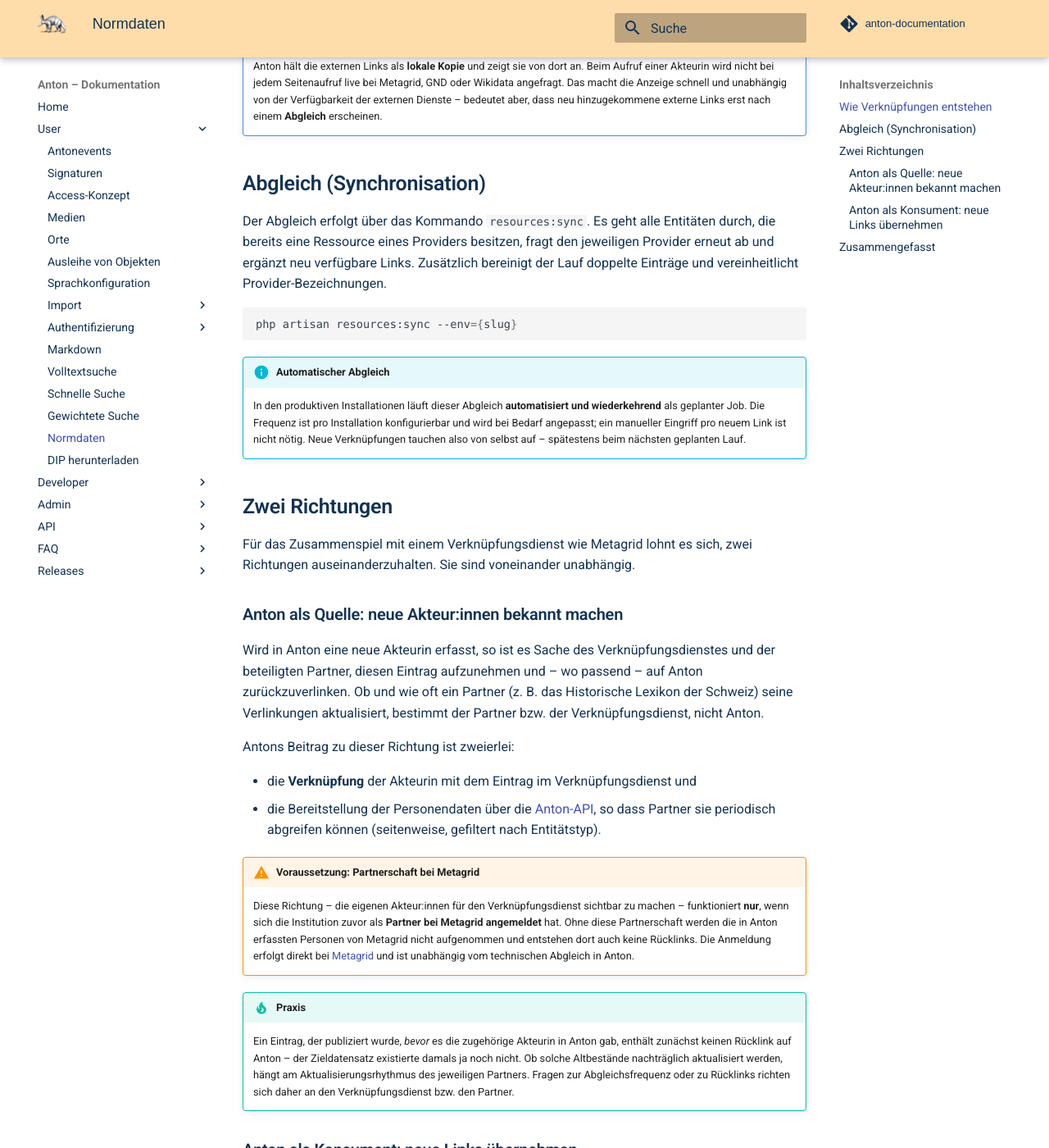
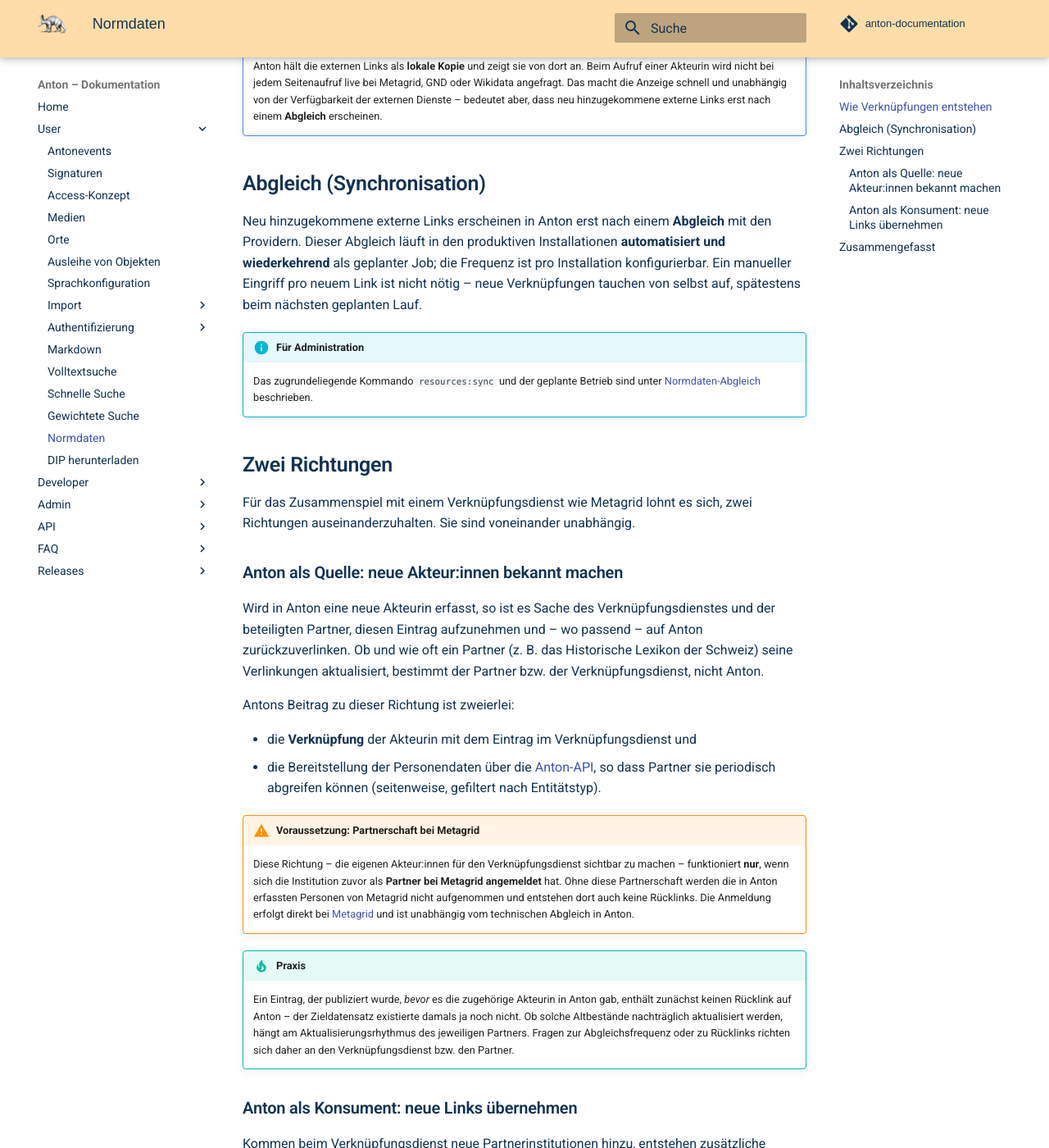
Before and after one commit to kraenzle-ritter/anton-documentation, an MkDocs documentation site: the page built from docs/user/authorities.md, in a window 1280 px wide and 1400 px high, scrolled down 548 px. Shown: the whole window at 82% size. Built offline with MkDocs 1.6.1 and Material for MkDocs 9.7.7, drawn with Linux system fonts in a browser that asks for light colours; some web fonts are replaced; comment, search, counter and statistics services are not loaded; some of the changed text lies outside the part shown.

Commit message:
docs(authorities): resources:sync-CLI in den Admin-Bereich verschieben
Neue Admin-Seite admin/authorities.md (Kommando + geplanter Betrieb); die
User-Seite verweist nur noch darauf und nennt den artisan-Befehl nicht mehr.

````diff
--- a/docs/user/authorities.md
+++ b/docs/user/authorities.md
@@ -26,21 +26,16 @@ Ressource gespeichert werden. Anton legt daraufhin einen Link in einer eigenen
 
 ## Abgleich (Synchronisation)
 
-Der Abgleich erfolgt über das Kommando `resources:sync`. Es geht alle
-Entitäten durch, die bereits eine Ressource eines Providers besitzen, fragt den
-jeweiligen Provider erneut ab und ergänzt neu verfügbare Links. Zusätzlich
-bereinigt der Lauf doppelte Einträge und vereinheitlicht Provider-Bezeichnungen.
+Neu hinzugekommene externe Links erscheinen in Anton erst nach einem
+**Abgleich** mit den Providern. Dieser Abgleich läuft in den produktiven
+Installationen **automatisiert und wiederkehrend** als geplanter Job; die
+Frequenz ist pro Installation konfigurierbar. Ein manueller Eingriff pro neuem
+Link ist nicht nötig – neue Verknüpfungen tauchen von selbst auf, spätestens
+beim nächsten geplanten Lauf.
 
-```bash
-php artisan resources:sync --env={slug}
-```
-
-!!! info "Automatischer Abgleich"
-    In den produktiven Installationen läuft dieser Abgleich **automatisiert und
-    wiederkehrend** als geplanter Job. Die Frequenz ist pro Installation
-    konfigurierbar und wird bei Bedarf angepasst; ein manueller Eingriff pro
-    neuem Link ist nicht nötig. Neue Verknüpfungen tauchen also von selbst auf –
-    spätestens beim nächsten geplanten Lauf.
+!!! info "Für Administration"
+    Das zugrundeliegende Kommando `resources:sync` und der geplante Betrieb
+    sind unter [Normdaten-Abgleich](../admin/authorities.md) beschrieben.
 
 ## Zwei Richtungen
 
@@ -84,8 +79,8 @@ Antons Beitrag zu dieser Richtung ist zweierlei:
 Kommen beim Verknüpfungsdienst neue Partnerinstitutionen hinzu, entstehen
 zusätzliche Verlinkungsmöglichkeiten für bestehende Akteur:innen. Diese neuen
 Links erscheinen in Anton **nach dem nächsten Abgleich** – also durch den oben
-beschriebenen, geplanten `resources:sync`-Lauf. Es ist kein manuelles Vorgehen
-pro Link erforderlich; der wiederkehrende Abgleich zieht die neu verfügbaren
+beschriebenen, geplanten Lauf. Es ist kein manuelles Vorgehen pro Link
+erforderlich; der wiederkehrende Abgleich zieht die neu verfügbaren
 Verknüpfungen automatisch nach.
 
 ## Zusammengefasst
--- a/mkdocs.yml
+++ b/mkdocs.yml
@@ -105,6 +105,7 @@ nav:
     - Shrink for Public: admin/shrink.md
     - Restore from Backup: admin/restore.md
     - Commands: admin/console-commands.md
+    - Normdaten-Abgleich: admin/authorities.md
     - Gewichtete Suche: admin/weighted-search.md
     - Testinstallation k & r: admin/testarchive.md
   - API:
````
Also changed, not shown: docs/admin/authorities.md (added, +37 -0 lines).
